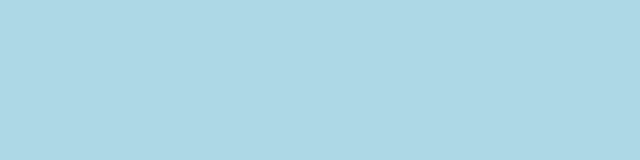
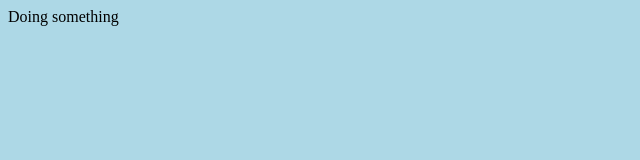
Before and after one commit to mbman11/just-messing-around, a plain HTML site: page index.html in a window 1280 px wide. Shown: the whole page, without its empty margins (0-640 px from the left). Drawn offline with Linux system fonts and the light colour scheme.

Commit message:
added div

```diff
--- a/index.html
+++ b/index.html
@@ -8,7 +8,7 @@
 </head>
 <body>
 
-
+<div>Doing something</div>
 
 
   <script src="assets/script.js"></script>
```
